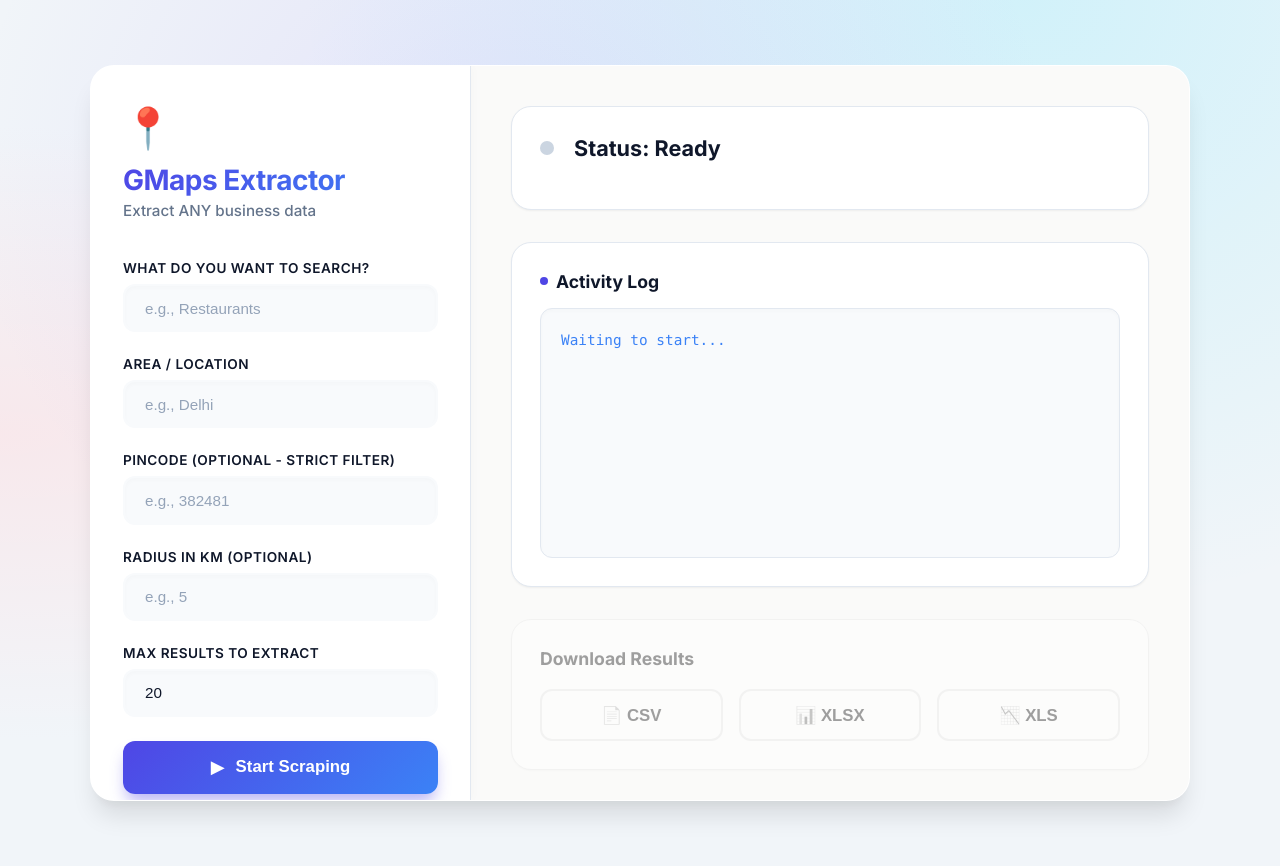
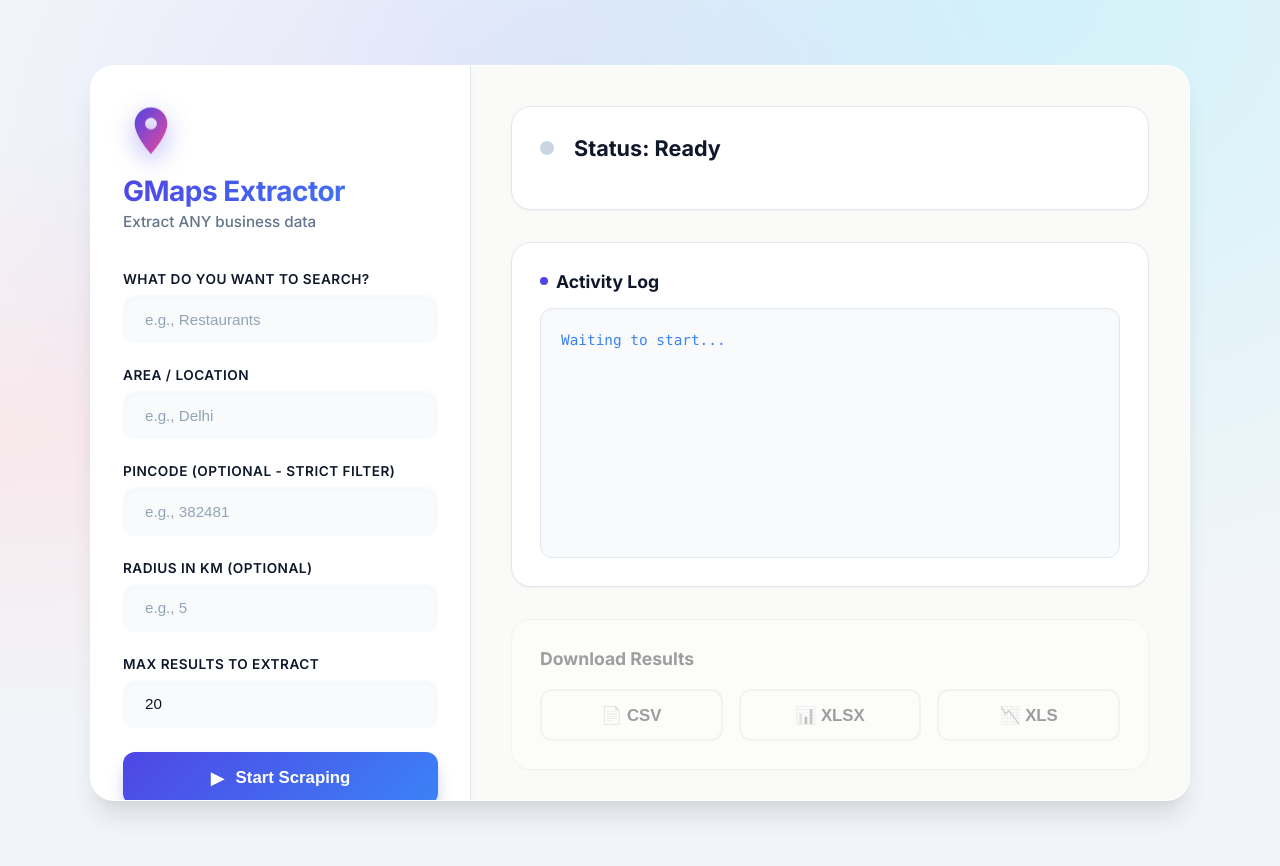
Before and after one commit to om-prakash416/google_maps_data_extractor, a Flask app: page / in a window 1280 px wide. Run offline with Flask 3, Linux system fonts and the light colour scheme.

Commit message:
Added premium animated SVG logo

```diff
--- a/templates/index.html
+++ b/templates/index.html
@@ -36,7 +36,15 @@
         <!-- Sidebar -->
         <aside class="sidebar">
             <div class="logo-container">
-                <span class="icon">📍</span>
+                <svg xmlns="http://www.w3.org/2000/svg" width="56" height="56" viewBox="0 0 24 24" fill="url(#primary-gradient-svg)" stroke="none" class="icon" style="filter: drop-shadow(0 8px 12px rgba(79, 70, 229, 0.4));">
+                    <defs>
+                        <linearGradient id="primary-gradient-svg" x1="0%" y1="0%" x2="100%" y2="100%">
+                            <stop offset="0%" stop-color="#4f46e5" />
+                            <stop offset="100%" stop-color="#ec4899" />
+                        </linearGradient>
+                    </defs>
+                    <path d="M12 2C8.13 2 5 5.13 5 9c0 5.25 7 13 7 13s7-7.75 7-13c0-3.87-3.13-7-7-7zm0 9.5c-1.38 0-2.5-1.12-2.5-2.5s1.12-2.5 2.5-2.5 2.5 1.12 2.5 2.5-1.12 2.5-2.5 2.5z"/>
+                </svg>
                 <h1>GMaps Extractor</h1>
                 <p class="subtitle">Extract ANY business data</p>
             </div>
```
